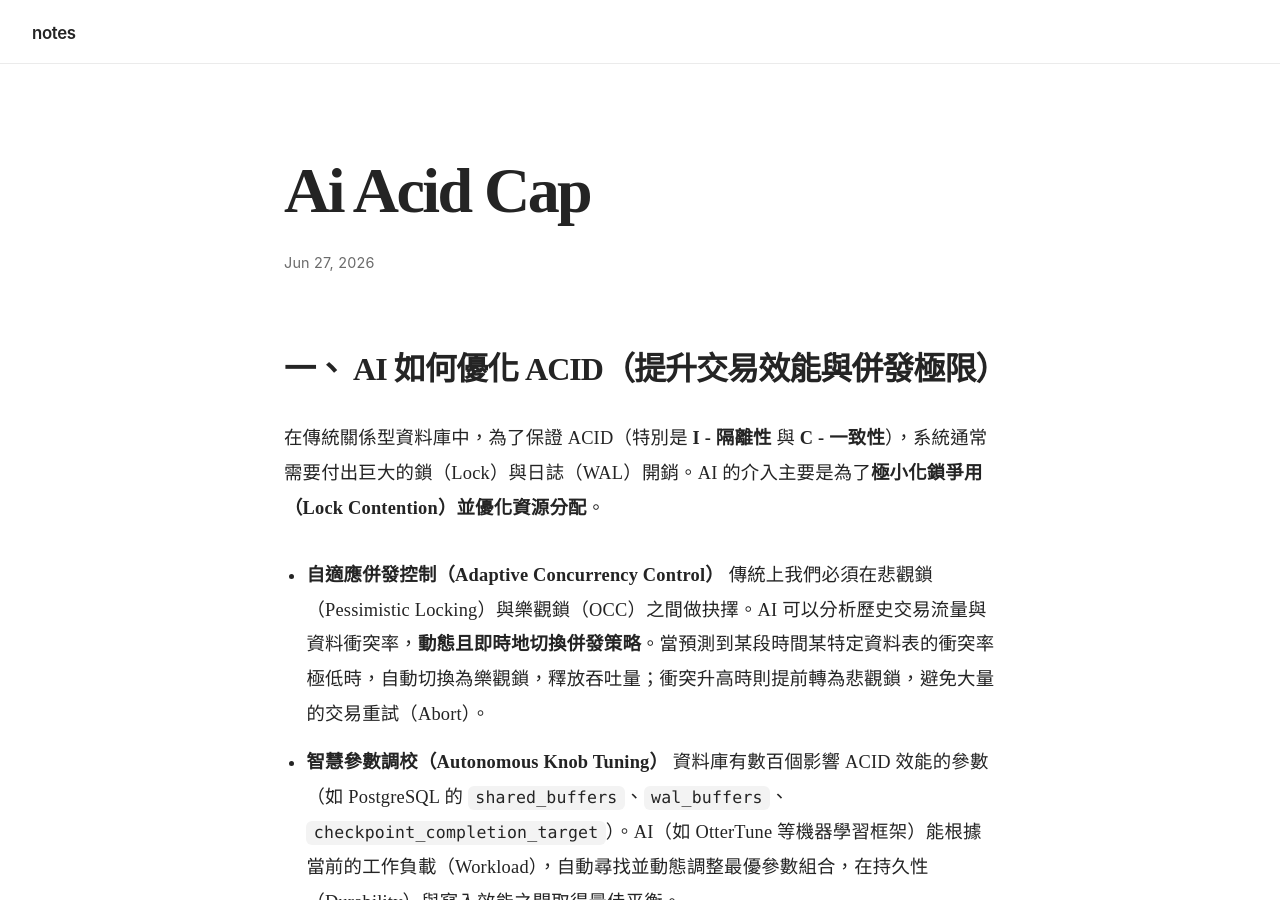
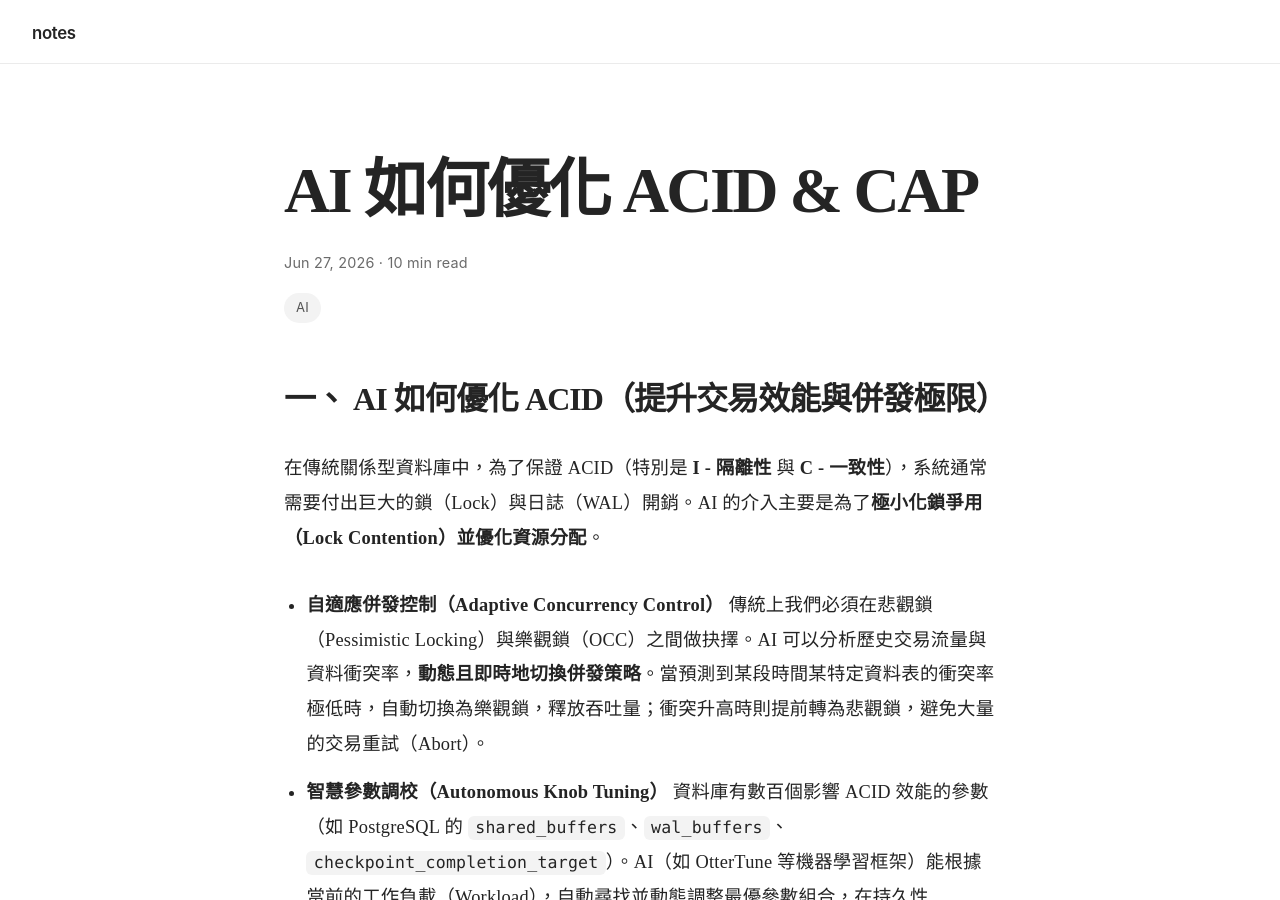
Before and after one commit to linjose/notes, a Jekyll site: the page built from _posts/2026-06-27-AI-ACID-CAP.md, in a window 1280 px wide and 900 px high. Built offline with Jekyll 4.4.1, drawn with Linux system fonts in a browser that asks for light colours; our own code applies the rules of GitHub Pages for plain Markdown files.

Commit message:
Update 2026-06-27-AI-ACID-CAP.md

```diff
--- a/_posts/2026-06-27-AI-ACID-CAP.md
+++ b/_posts/2026-06-27-AI-ACID-CAP.md
@@ -1,4 +1,11 @@
-
+---
+layout: post
+title: AI 如何優化 ACID & CAP
+date: 2026-06-27
+reading_time: 10 min read
+tags: [AI]
+excerpt:
+---
 
 ## 一、 AI 如何優化 ACID（提升交易效能與併發極限）
 
```
